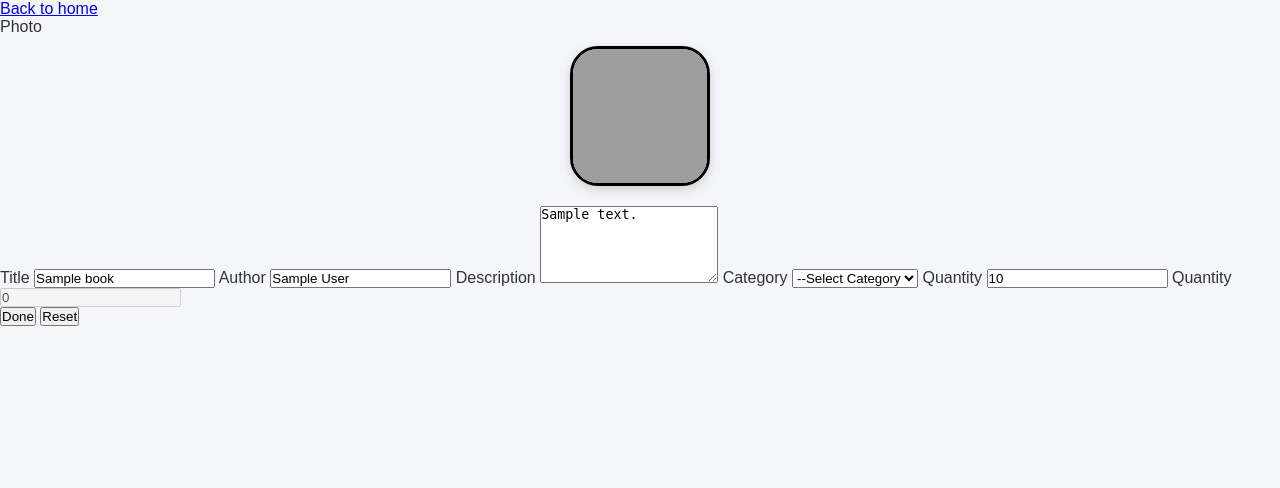
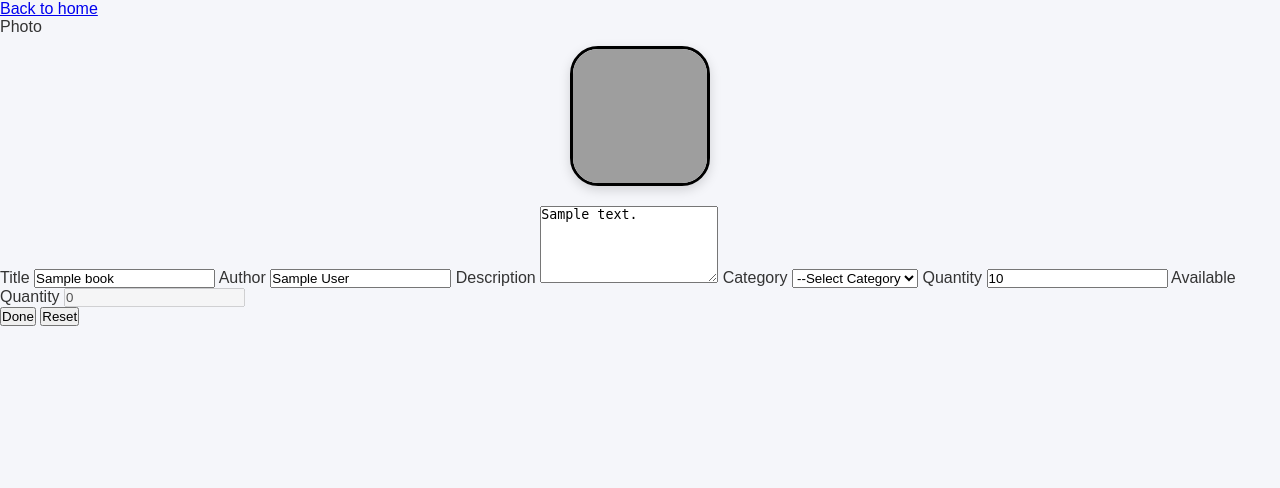
Before and after one commit to ivynghuyxing-art/Mini_Project, a PHP site: page /admin/book_management/update.php?book_id=1 in a window 1280 px wide. Shown: the top 488 px of the page. Run offline with PHP 8.4, Linux system fonts and the light colour scheme; tables that the repository leaves empty hold one stand-in row (values such as "Sample post"); some libraries are stand-ins or nearby versions; grey boxes are pictures that could not be loaded.

Commit message:
Fix book management and borrow

```diff
--- a/Student/activities/borrowing.php
+++ b/Student/activities/borrowing.php
@@ -54,7 +54,7 @@ if(is_post()){
         $stm = $_db->prepare('INSERT INTO borrowing (user_id, borrow_date, return_date, book_id
         , due_date, status) VALUES (?, ?, ?, ?, ?, ?');
 
-        $stm->execute([$_user,$_current, $_return_date, $_id,$_due_date, 'borrow']);
+        $stm->execute([$_user,$_current, $_return_date, $_id,$_due_date, 'pending']);
         temp('info', 'Borrow successful !');
     }
     }catch(ErrorException $e){
--- a/admin/book_management/update.php
+++ b/admin/book_management/update.php
@@ -33,9 +33,12 @@ if(is_post()){
     $_descrip = req('description');
     $_photo = $_SESSION['image'];
     $f = get_file('image');
-    $available_quantity = req('available_quantity');
-    $_quantity = req('quantity');
+    $new_available_quantity = req('available_quantity');
+    $_newquantity = req('quantity');
     $category_id = req('category_id');
+
+    $_dif = $_newquantity - $books->quantity;
+    $_new_available = $books->available_quantity + $_dif;
 
 
     if($_title == ''){
@@ -60,12 +63,15 @@ if(is_post()){
         $_err['category_id'] = 'Please choose a category';
     }
 
-    if($_quantity == '' ){
+    if($_newquantity == '' ){
         $_err['quantity'] = 'Required, enter numberic';
-    }else if(is_numeric($_quantity) < 0){
+    }else if(is_numeric($_newquantity) < 0){
         $_err['quantity'] = 'Not less than 0';
-    }else if(is_numeric($_quantity) > 999){
+    }else if(is_numeric($_newquantity) > 999){
         $_err['quantity'] = 'Not more than 999';
+    }
+    if($_new_available < 0){
+        $_err['available_quantity'] ='Quantity cannot be 0';
     }
 
 
@@ -90,7 +96,7 @@ if(is_post()){
         $stm = $_db->prepare('UPDATE book SET title=?, author=?,
         description=?, category_id=?, quantity=?, available_quantity=?, image=?
         WHERE book_id =?');
-        $stm->execute([$_title, $_author, $_descrip, $category_id, $_quantity,$available_quantity, $_photo, $_id]);
+        $stm->execute([$_title, $_author, $_descrip, $category_id, $_dif, $new_available, $_photo, $_id]);
 
         temp('info', 'Record updated');
         redirect('/admin/book_management/read_book.php');
@@ -146,7 +152,7 @@ $_title = 'Update book detail';
         <?php html_text('quantity', 'maxlength="999"') ?>
         <?php err('quantity') ?>
 
-        <label for="available_quantity">Quantity</label>
+        <label for="available_quantity">Available Quantity</label>
         <input type="text" id="available_quantity" value="<?= (int)($_quantity ?? 0) ?>" disabled>
 
         <section>
```
